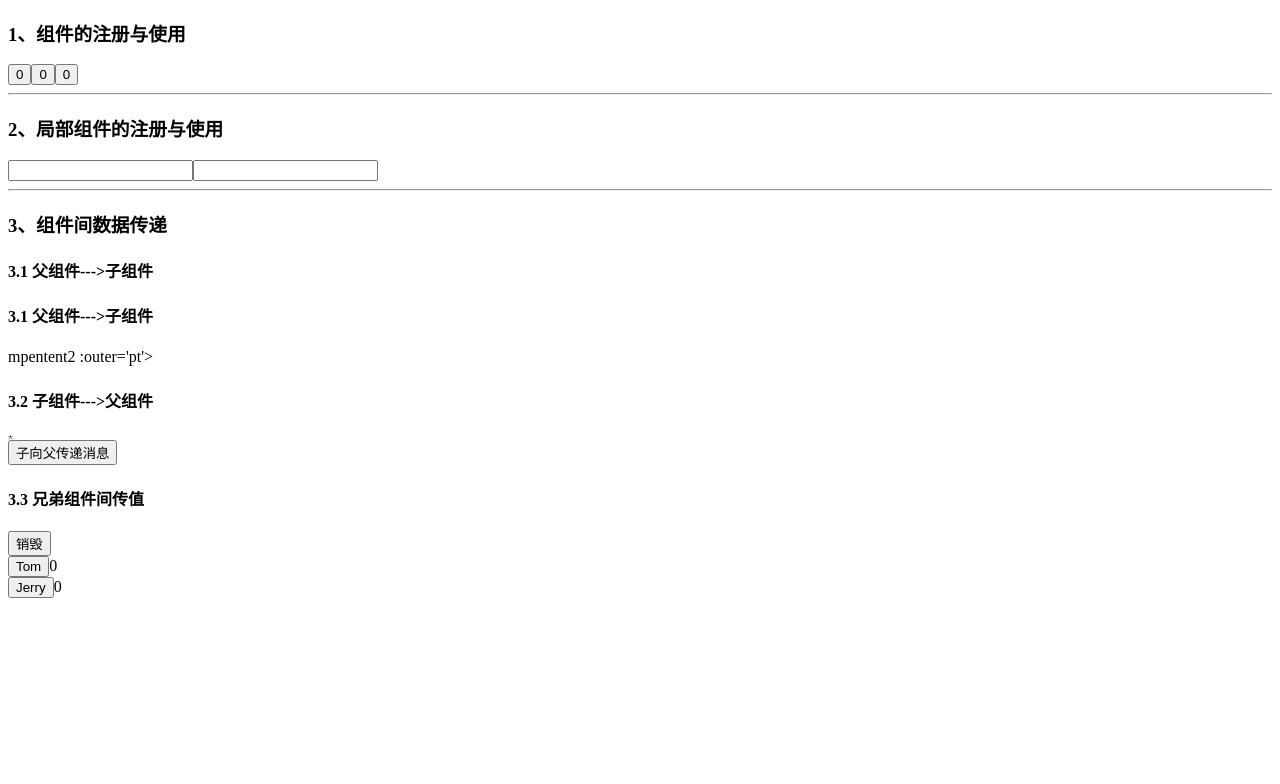
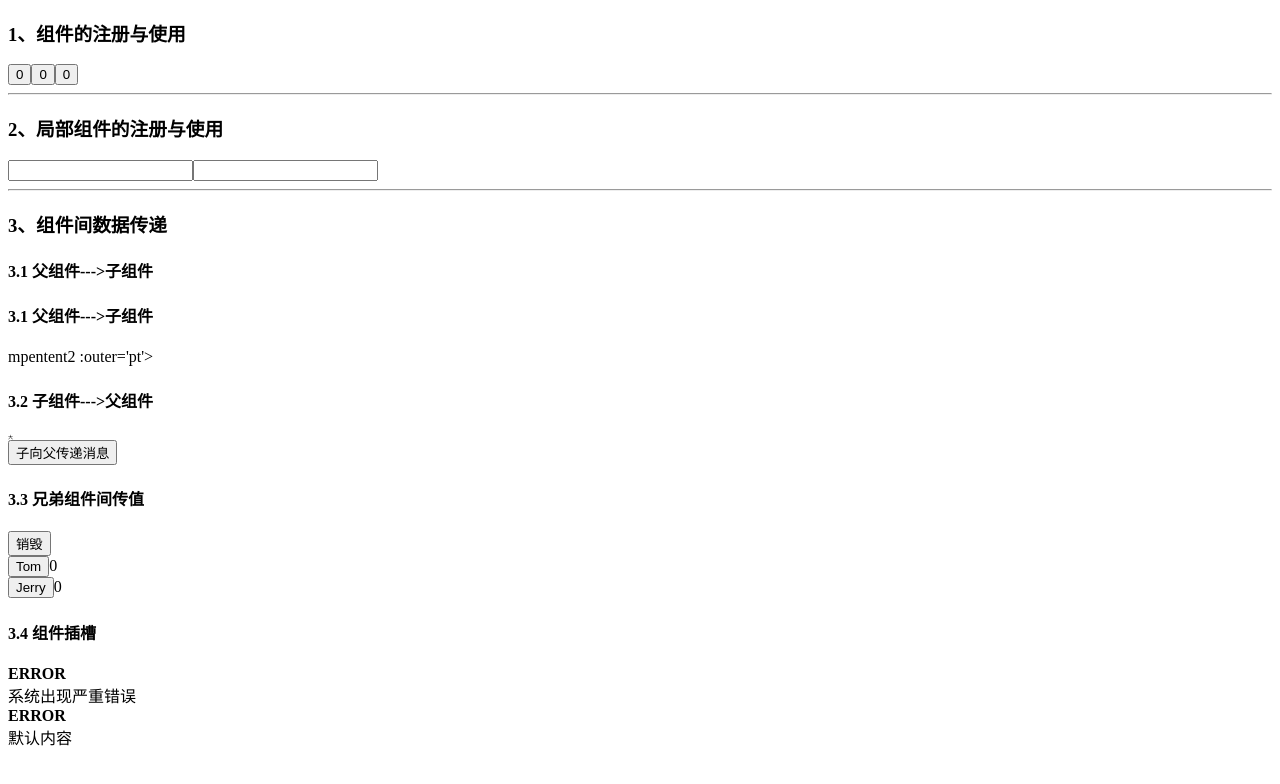
Before and after one commit to MrJiangChuan/vue-demo3, a Vue app: page / in a window 1280 px wide. Shown: the top 784 px of the page. Built offline with nearby package versions, Linux system fonts and the light colour scheme.

Commit message:
组件插槽

```diff
--- a/src/App.vue
+++ b/src/App.vue
@@ -19,6 +19,9 @@
     <input type="button" value="销毁" @click="destroy"/><br>
     <tom-component></tom-component>
     <jerry-component></jerry-component>
+    <h4>3.4 组件插槽</h4>
+     <slot-component>系统出现严重错误</slot-component>
+     <slot-component></slot-component>
   </div>
 </template>
 
@@ -89,6 +92,18 @@
       }
     }
   }
+
+  var SlotComponent = {
+    data() {
+      return {}
+    },
+    template: `
+      <div>
+         <strong>ERROR</strong><br>
+         <slot>默认内容</slot>
+      </div>
+    `
+  }
 export default {
   name: 'App',
   data() {
@@ -102,7 +117,8 @@ export default {
      'compentent2': Compentent2,
      'compentent3': Compentent3,
      'tom-component': TomComponent,
-     'jerry-component': JerryComponent
+     'jerry-component': JerryComponent,
+     'slot-component': SlotComponent
   },
   methods: {
     handle1(args) {
```
